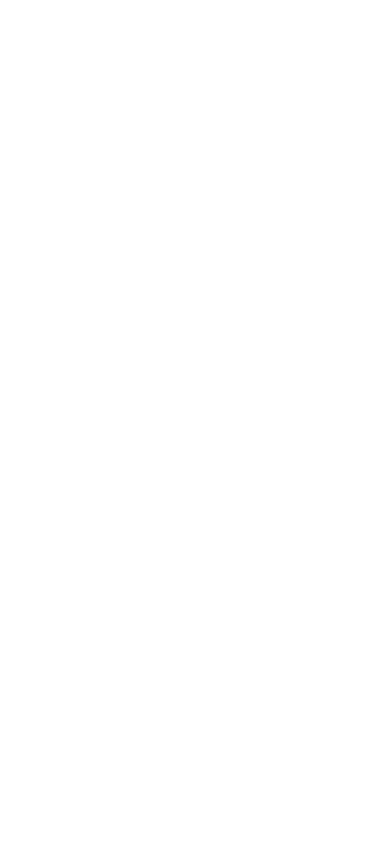
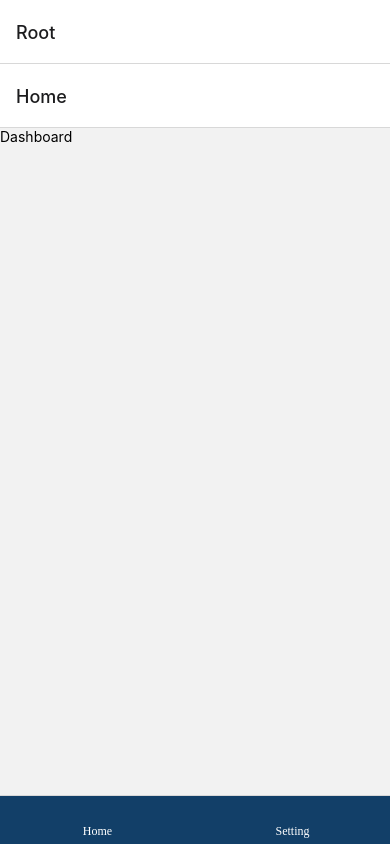
Before and after one commit to anlisha-maharjan/react-native-boilerplate, a React Native app: screen / in a window 390 px wide. Built offline with nearby package versions, Linux system fonts and the light colour scheme.

Commit message:
App.js setup with redux and react navigation

```diff
--- a/App.js
+++ b/App.js
@@ -7,10 +7,21 @@
  */
 
 import React from 'react';
-import {SafeAreaView} from 'react-native';
+import {Provider} from 'react-redux';
+import {SafeAreaProvider} from 'react-native-safe-area-context';
+import Bar from './src/components/status-bar';
+import Navigation from './src/navigations';
+import store from '@/redux/store';
 
 const App = () => {
-  return <SafeAreaView />;
+  return (
+    <Provider store={store}>
+      <Bar />
+      <SafeAreaProvider>
+        <Navigation />
+      </SafeAreaProvider>
+    </Provider>
+  );
 };
 
 export default App;
```
